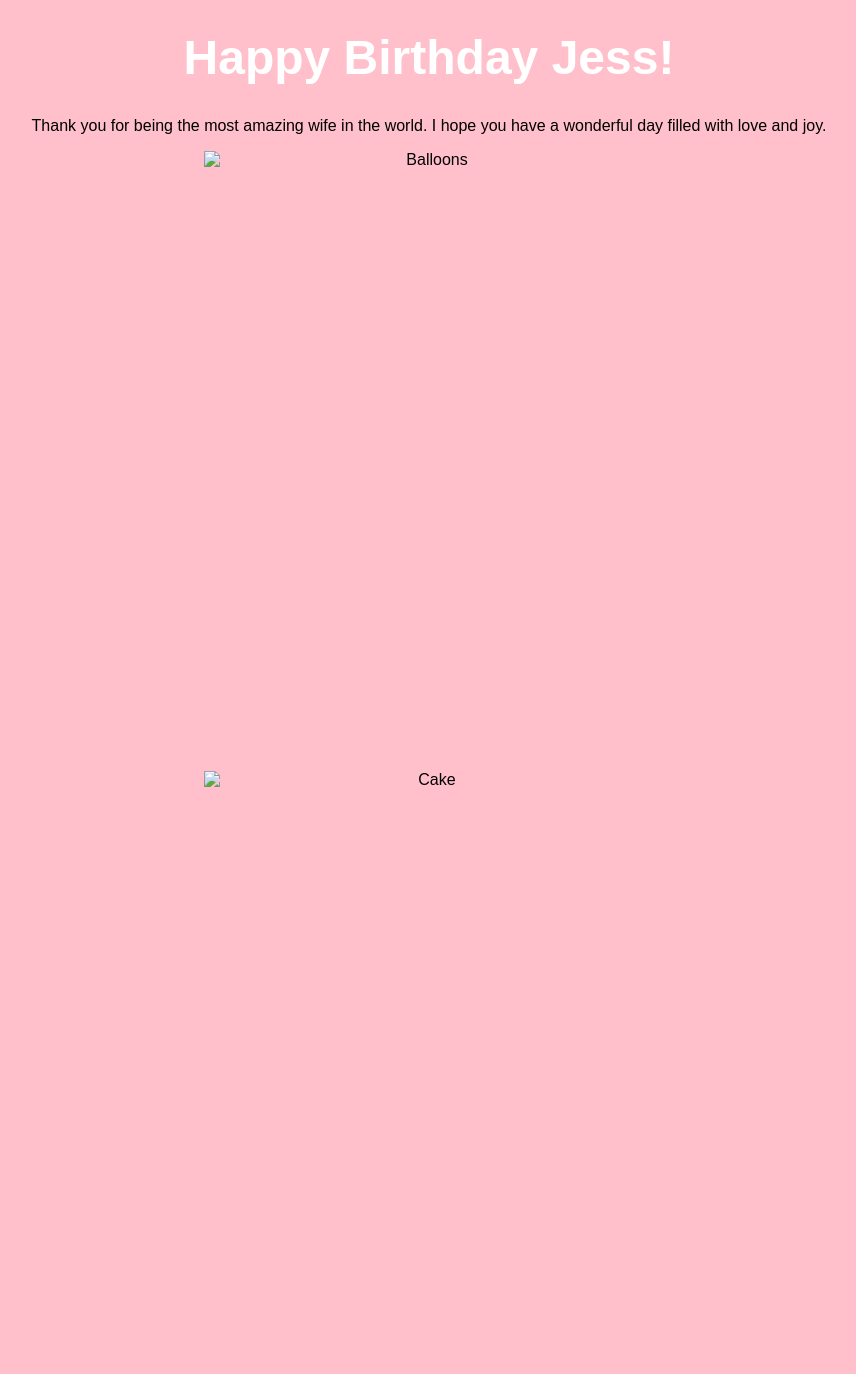
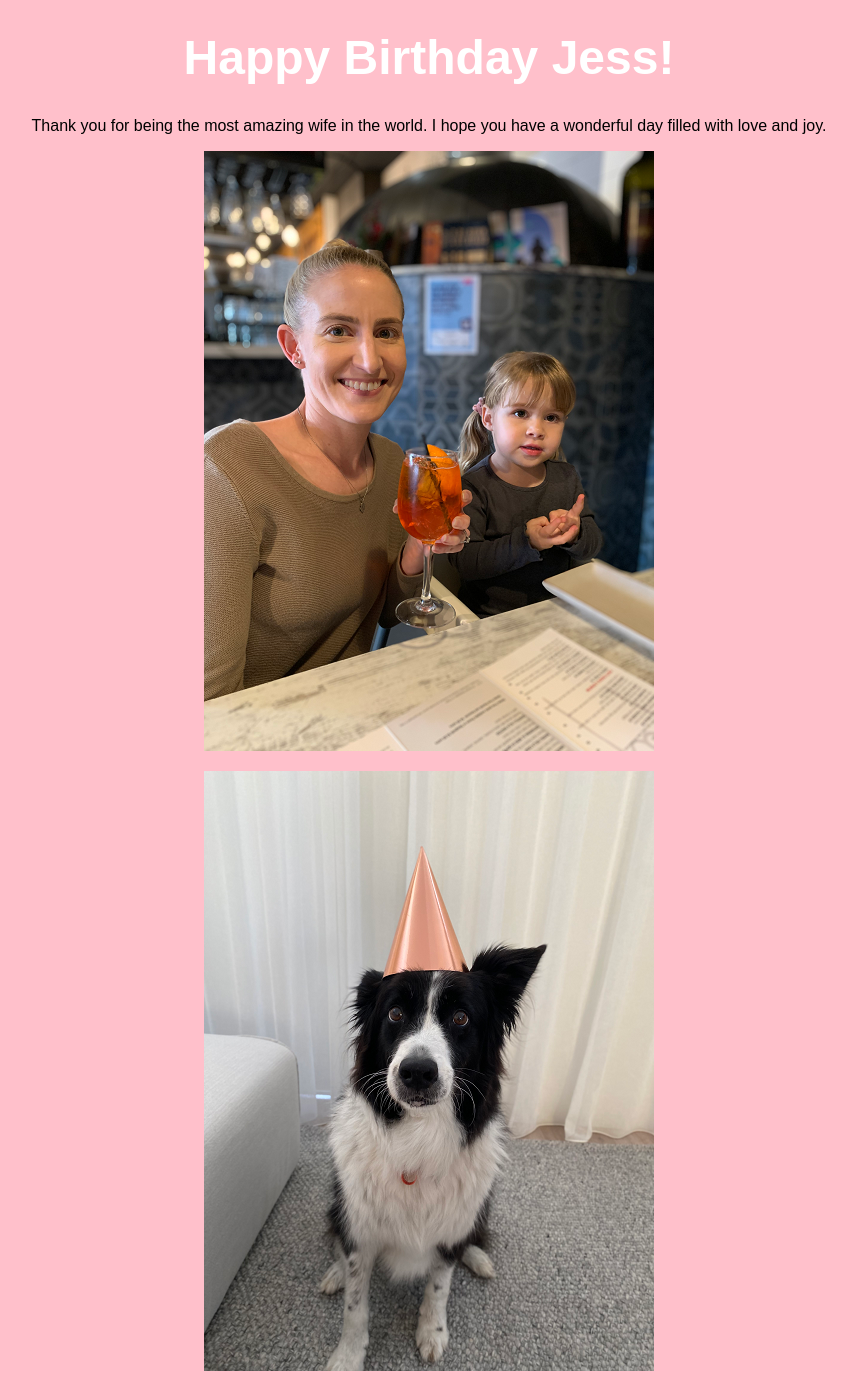
Before and after one commit to msw24/jess-birthday, a plain HTML site: page index.html in a window 1280 px wide. Shown: the top 1374 px of the page, without its empty margins (211-1067 px from the left). Drawn offline with Linux system fonts and the light colour scheme.

Commit message:
Update index.html

```diff
--- a/index.html
+++ b/index.html
@@ -45,9 +45,9 @@
 	<h1>Happy Birthday Jess!</h1>
 	<p>Thank you for being the most amazing wife in the world. I hope you have a wonderful day filled with love and joy.</p>
 
-	<img src="images/balloon.png" alt="Balloons" width="450" height="600">
-	<img src="images/cake.png" alt="Cake" width="450" height="600">
-	<img src="images/gift.png" alt="Presents" width="450" height="600">
+	<img src="balloon.png" alt="Balloons" width="450" height="600">
+	<img src="cake.png" alt="Cake" width="450" height="600">
+	<img src="gift.png" alt="Presents" width="450" height="600">
 
 	<div id="game">
 		<p>Click the button to see your birthday message:</p>
```
